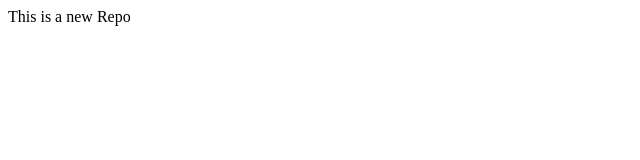
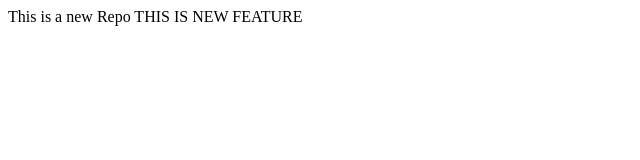
Before and after one commit to SuryaNagaSairam/LocalRepo, a plain HTML site: page index.html in a window 1280 px wide. Shown: the whole page, without its empty margins (0-640 px from the left). Drawn offline with Linux system fonts and the light colour scheme.

Commit message:
Add new feature

```diff
--- a/index.html
+++ b/index.html
@@ -1 +1,3 @@
-<p>This is a new Repo</p>
+<p>This is a new Repo
+    THIS IS NEW FEATURE
+</p>
```
